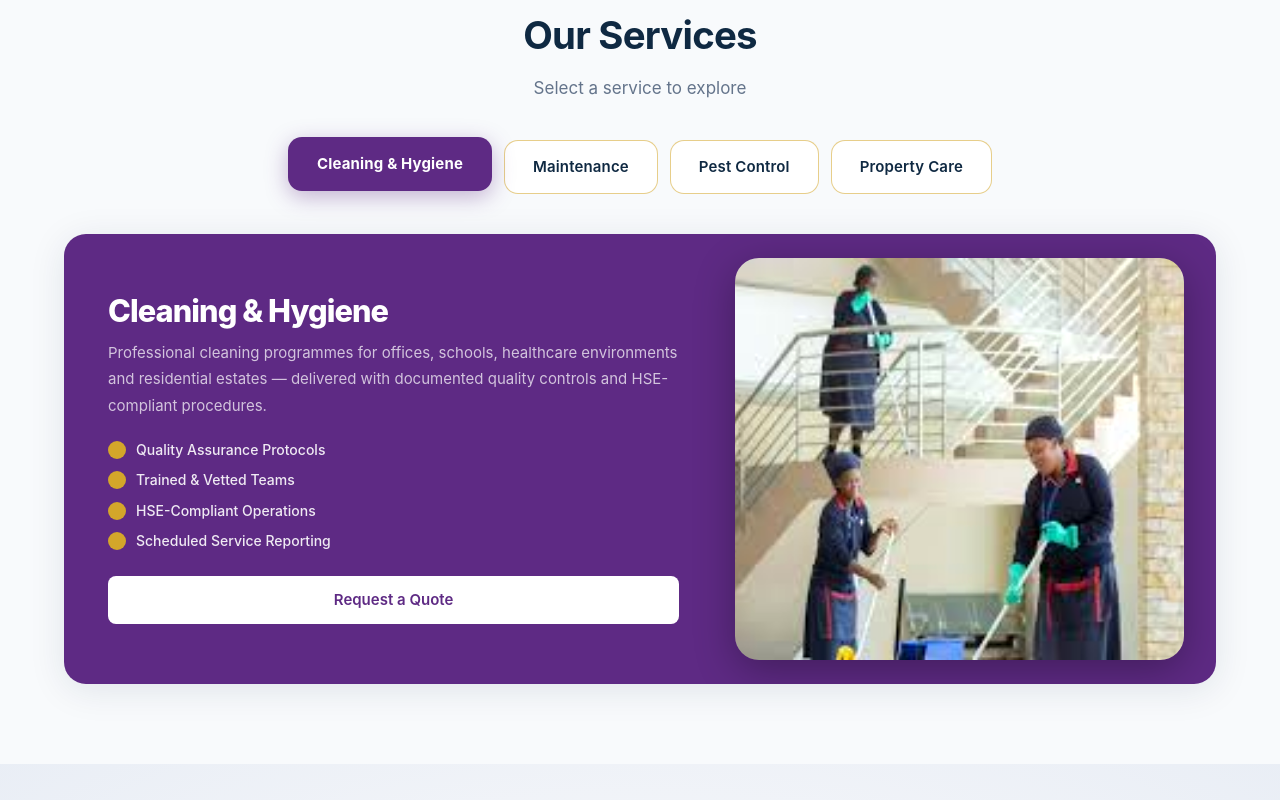
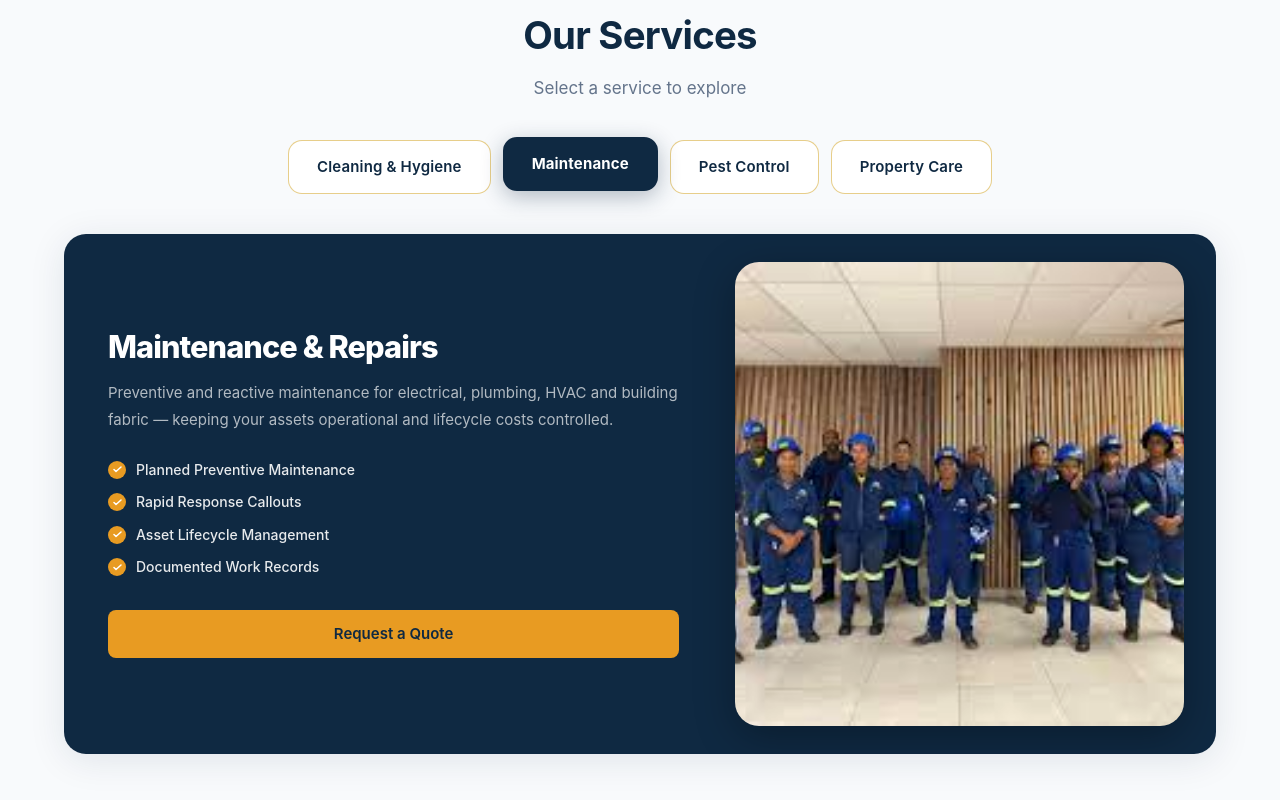
Before and after one commit to collins-adhola/Regal, a React (Vite) app: page / in a window 1280 px wide. Shown: the part 680-1480 px from the top of the page. Built offline with nearby package versions, Linux system fonts and the light colour scheme.

Commit message:
new industry updated

```diff
--- a/src/App.tsx
+++ b/src/App.tsx
@@ -224,7 +224,7 @@ const SERVICES = [
 function App() {
   const [menuOpen, setMenuOpen] = useState(false)
   const [scrolled, setScrolled] = useState(false)
-  const [activeService, setActiveService] = useState(0)
+  const [activeService, setActiveService] = useState(1)
 
   useEffect(() => {
     const onScroll = () => setScrolled(window.scrollY > 20)
--- a/src/styles/global.css
+++ b/src/styles/global.css
@@ -824,13 +824,13 @@ section {
   display: grid;
   grid-template-columns: 1.3fr 1fr;
   align-items: stretch;
-  min-height: 450px;
+  min-height: 520px;
   animation: svc-reveal 0.30s ease both;
 }
 
 /* ─── Text panel — solid theme colour, premium padding ─────── */
 .svc-showcase-text {
-  padding: 2.5rem 2.25rem 2.5rem 2.75rem;
+  padding: 3rem 2.25rem 3rem 2.75rem;
   display: flex;
   flex-direction: column;
   justify-content: center;
@@ -842,22 +842,22 @@ section {
   color: var(--navy);
   letter-spacing: -0.03em;
   line-height: 1.15;
-  margin-bottom: 0.75rem;
+  margin-bottom: 1rem;
 }
 
 .svc-showcase-desc {
   font-size: 0.9375rem;
   line-height: 1.75;
   color: var(--muted);
-  margin-bottom: 1.25rem;
+  margin-bottom: 1.625rem;
 }
 
 .svc-showcase-benefits {
   list-style: none;
   display: flex;
   flex-direction: column;
-  gap: 0.5rem;
-  margin-bottom: 1.5rem;
+  gap: 0.625rem;
+  margin-bottom: 2rem;
 }
 
 .svc-showcase-benefits li {
@@ -887,7 +887,7 @@ section {
 .svc-showcase-visual {
   display: flex;
   align-items: stretch;
-  padding: 1.5rem 2rem 1.5rem 1.25rem;
+  padding: 1.75rem 2rem 1.75rem 1.25rem;
 }
 
 .svc-showcase-img {
```
